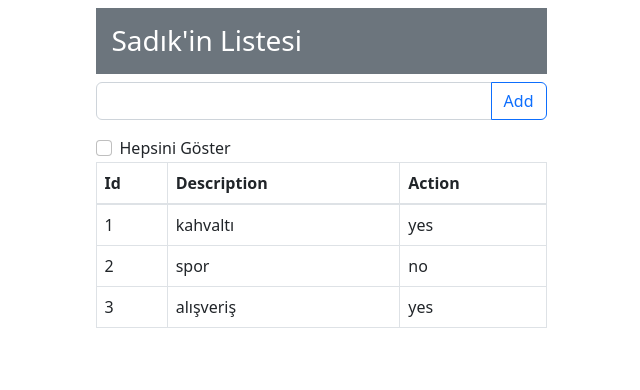
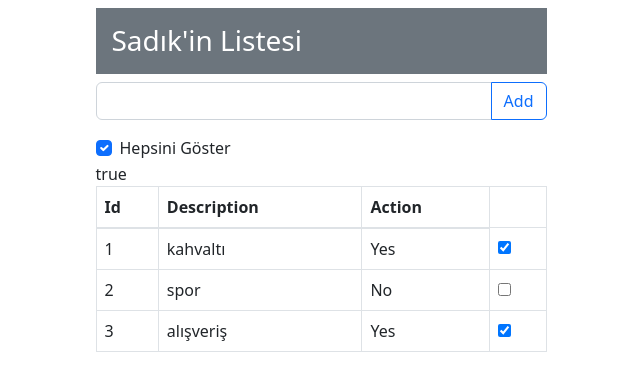
Before and after one commit to furkanbyz/todoApp, an Angular app: page / in a window 1280 px wide. Shown: the top 390 px of the page, without its empty margins (319-959 px from the left). Built offline with nearby package versions, Linux system fonts and the light colour scheme.

Commit message:
Commit
Commit

```diff
--- a/src/app/app.module.ts
+++ b/src/app/app.module.ts
@@ -2,6 +2,7 @@ import { BrowserModule } from '@angular/platform-browser';
 import { NgModule } from '@angular/core';
 
 import { TodoComponent } from './todo/todo.component';
+import { FormsModule } from '@angular/forms';
 
 
 @NgModule({
@@ -9,7 +10,8 @@ import { TodoComponent } from './todo/todo.component';
     TodoComponent
   ],
   imports: [
-    BrowserModule
+    BrowserModule,
+    FormsModule
   ],
   providers: [],
   bootstrap: [TodoComponent]
--- a/src/app/model.ts
+++ b/src/app/model.ts
@@ -7,9 +7,9 @@ export class Model {
     constructor() {
         this.name = "Sadık";
         this.items = [
-            { description: "kahvaltı", action: "yes" },
-            { description: "spor", action: "no" },
-            { description: "alışveriş", action: "yes" },
+            { description: "kahvaltı", action: true },
+            { description: "spor", action: false },
+            { description: "alışveriş", action: true },
         ]
     }
 }
--- a/src/app/todo/todo.component.html
+++ b/src/app/todo/todo.component.html
@@ -9,19 +9,20 @@
       </h3>
 
       <div class="input-group mb-3">
-        <input #txtItem type="text" class="form-control"
-        (keyup.enter)="addItem(txtItem.value);">
-
+        <input #txtItem type="text" class="form-control" (keyup.enter)="addItem(txtItem.value); txtItem.value=''">
         <button class="btn btn-outline-primary" (click)="addItem(txtItem.value) ; txtItem.value=''">Add</button>
       </div>
-      {{message}}
+
+
 
       <div class="form-check">
-        <input type="checkbox" class="form-check-input" name="" id="displayAll">
+        <input type="checkbox" [(ngModel)]="displayAll" class="form-check-input" name="" id="displayAll">
         <label for="displayAll" class="form-check-label">Hepsini Göster</label>
       </div>
 
-      <table class="table table-bordered">
+      {{displayAll}}
+      <!-- ngIf ile tablo gösterim durumu belirli bir koşula bağlandı -->
+      <table class="table table-bordered" *ngIf="getItems().length > 0">
         <thead>
           <tr>
             <th>Id</th>
@@ -33,11 +34,25 @@
           <tr *ngFor="let item of getItems() ; let i = index;">
             <td>{{i+1}}</td>
             <td>{{item.description}}</td>
-            <td>{{item.action}}</td>
+            <td>
+              <!-- <div *ngIf="item.action == true" >Yes</div>
+              <div *ngIf="item.action == false" >No</div> -->
+
+              <div [ngSwitch]="item.action">
+                <div *ngSwitchCase="true">Yes</div>
+                <div *ngSwitchCase="false">No</div>
+              </div>
+            </td>
+            <td>
+              <input type="checkbox" [(ngModel)]="item.action" name="" id="">
+            </td>
           </tr>
         </tbody>
       </table>
 
+      <table class="alert alert-warning" *ngIf="getItems().length <1">
+        Listede yeterli miktarda eleman yok.
+      </table>
       <!-- liste şeklinde aşağıdaki gibi döndürülebilir -->
       <!-- <ul>
         <li *ngFor="let item of items">
--- a/src/app/todo/todo.component.ts
+++ b/src/app/todo/todo.component.ts
@@ -10,13 +10,15 @@ import { TodoItem } from '../todoItem';
 
 export class TodoComponent implements OnInit {
 
+  displayAll : boolean = true;
+
   constructor() { }
-
   ngOnInit() {
   }
 
+
+
   name: string = "Furkan";
-
   model = new Model();
 
   getName() {
@@ -24,14 +26,15 @@ export class TodoComponent implements OnInit {
   }
 
   getItems() {
-    return this.model.items;
+    if(this.displayAll){
+      return this.model.items;
+    }
+    return this.model.items.filter(item => item.action === false);
   }
-
-  message = "";
 
   addItem(value : string){
     if(value !=""){
-      this.model.items.push({description:value , action:"no"});
+      this.model.items.push({description:value , action:false});
     }
     else{
       alert("bilgi giriniz")
--- a/src/app/todoItem.ts
+++ b/src/app/todoItem.ts
@@ -17,5 +17,5 @@
 
 export interface TodoItem {
     description : string;
-    action : string;
+    action : boolean;
 }
```
